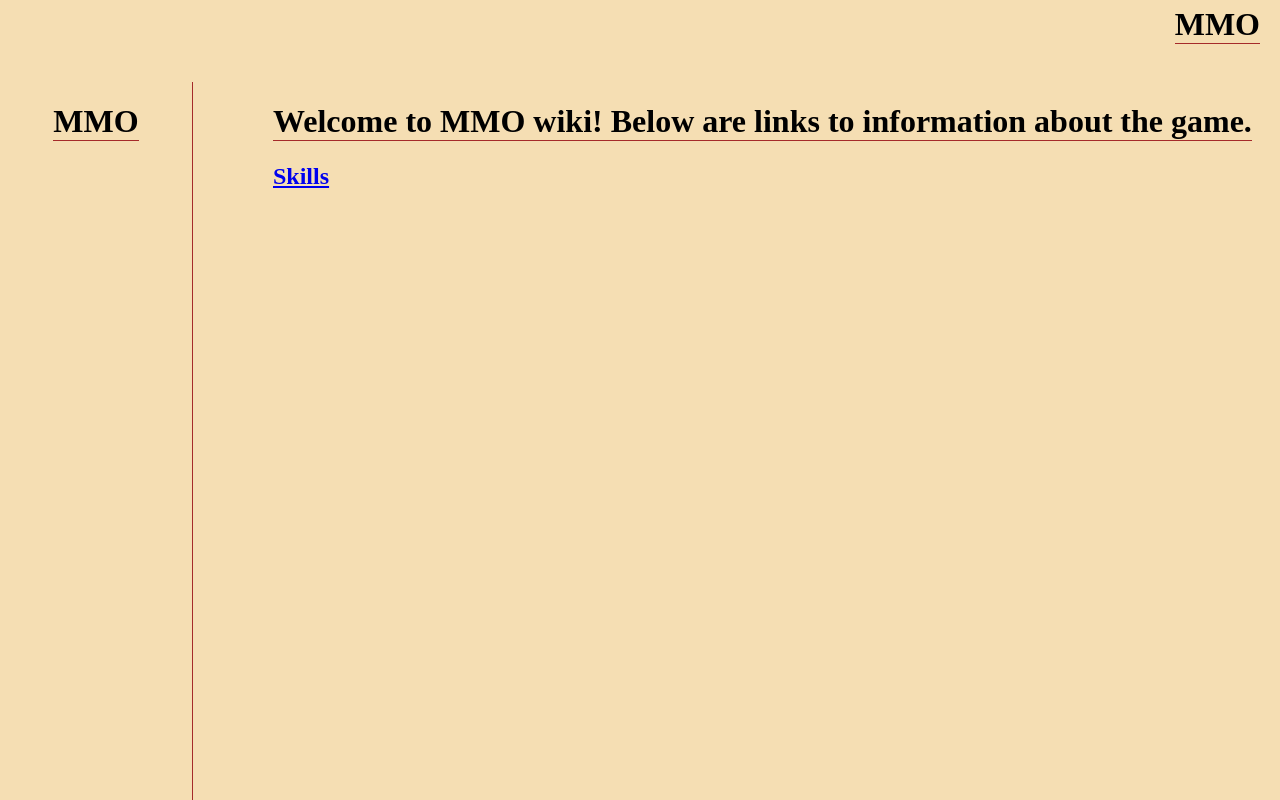
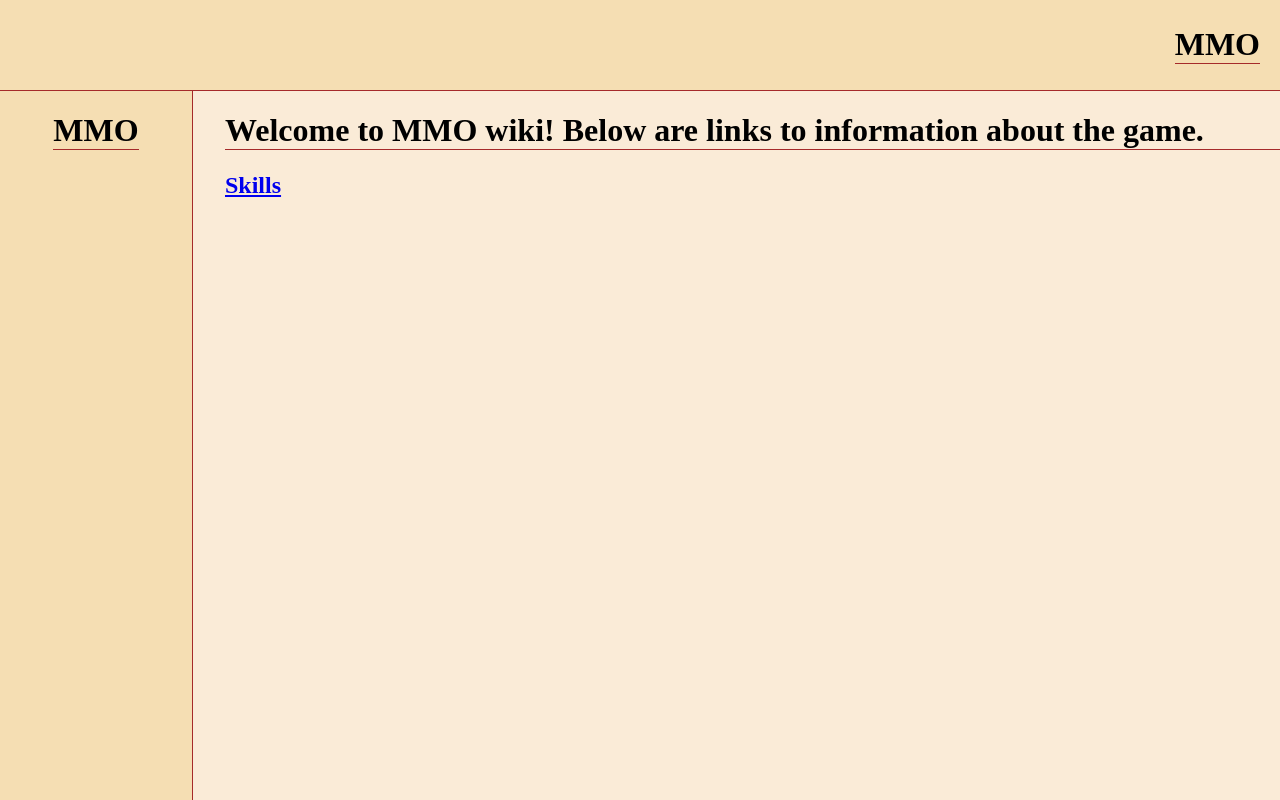
Before and after one commit to bailey-long/MMO_Wiki, a plain HTML site: page src/index/index.html in a window 1280 px wide. Shown: the top 800 px of the page. Drawn offline with Linux system fonts and the light colour scheme.

Commit message:
home page layout updated

```diff
--- a/src/styles.css
+++ b/src/styles.css
@@ -6,20 +6,19 @@ body{
 }
 
 .head{
-    /*put above al page content*/
-    margin-bottom: 2rem;
+    /*put above all page content*/
     top: 0;
     width: 100%;
     height: 50px;
+    border-bottom: brown 1px solid;
     display: flex;
     justify-content: right;
     align-items: center;
-    padding: 0 20px;
+    padding: 20px 20px;
 
 }
 
 .panel{
-    margin-right: 5rem;
     width: 15%;
     height: 100%;
     padding-bottom: 100%;
@@ -31,16 +30,18 @@ body{
 }
 
 .content{
-
+    /*fill right side of screen with content*/
+    flex: 1 1 auto;
+    padding-left: 2rem;
+    background-color: antiquewhite;
 }
 
 .footer{
     /*put below all page content*/
-    margin-top: 2rem;
     bottom: 0;
     width: 100%;
     height: 100px;
-    background-color: antiquewhite;
+    border-top: brown 1px solid;
     display: flex;
     justify-content: center;
     align-items: center;
```
